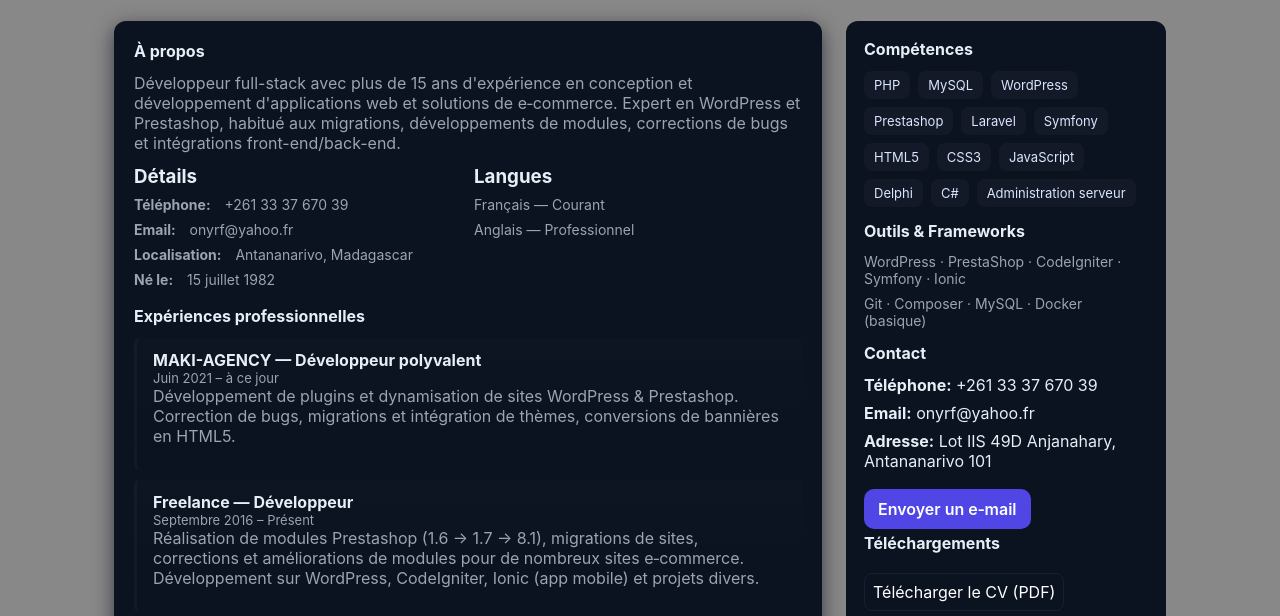
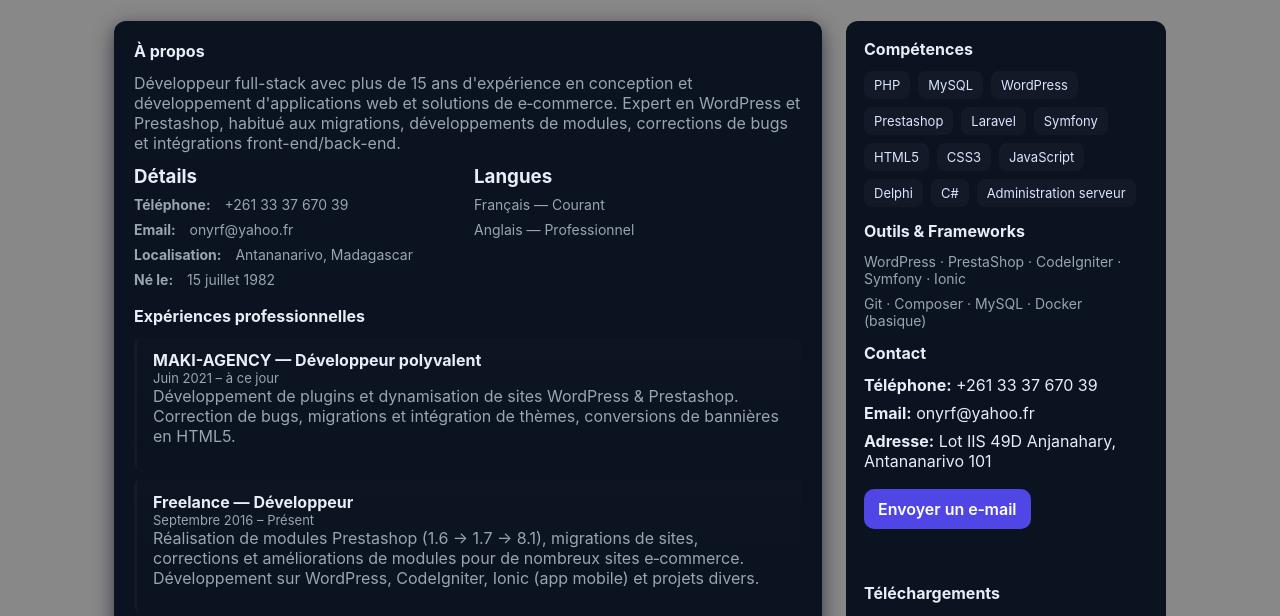
Before and after one commit to onyrf82/portfolio, a plain HTML site: page index.html in a window 1280 px wide. Shown: the part 179-795 px from the top of the page. Drawn offline with Linux system fonts and the light colour scheme.

Commit message:
Update index.html

```diff
--- a/index.html
+++ b/index.html
@@ -195,7 +195,7 @@
           </div>
         </section>
 
-        <section style="margin-top:14px">
+        <section style="margin-top:64px">
           <h2>Téléchargements</h2>
           <a class="download" href="#" onclick="downloadCV()">Télécharger le CV (PDF)</a>
         </section>
```
